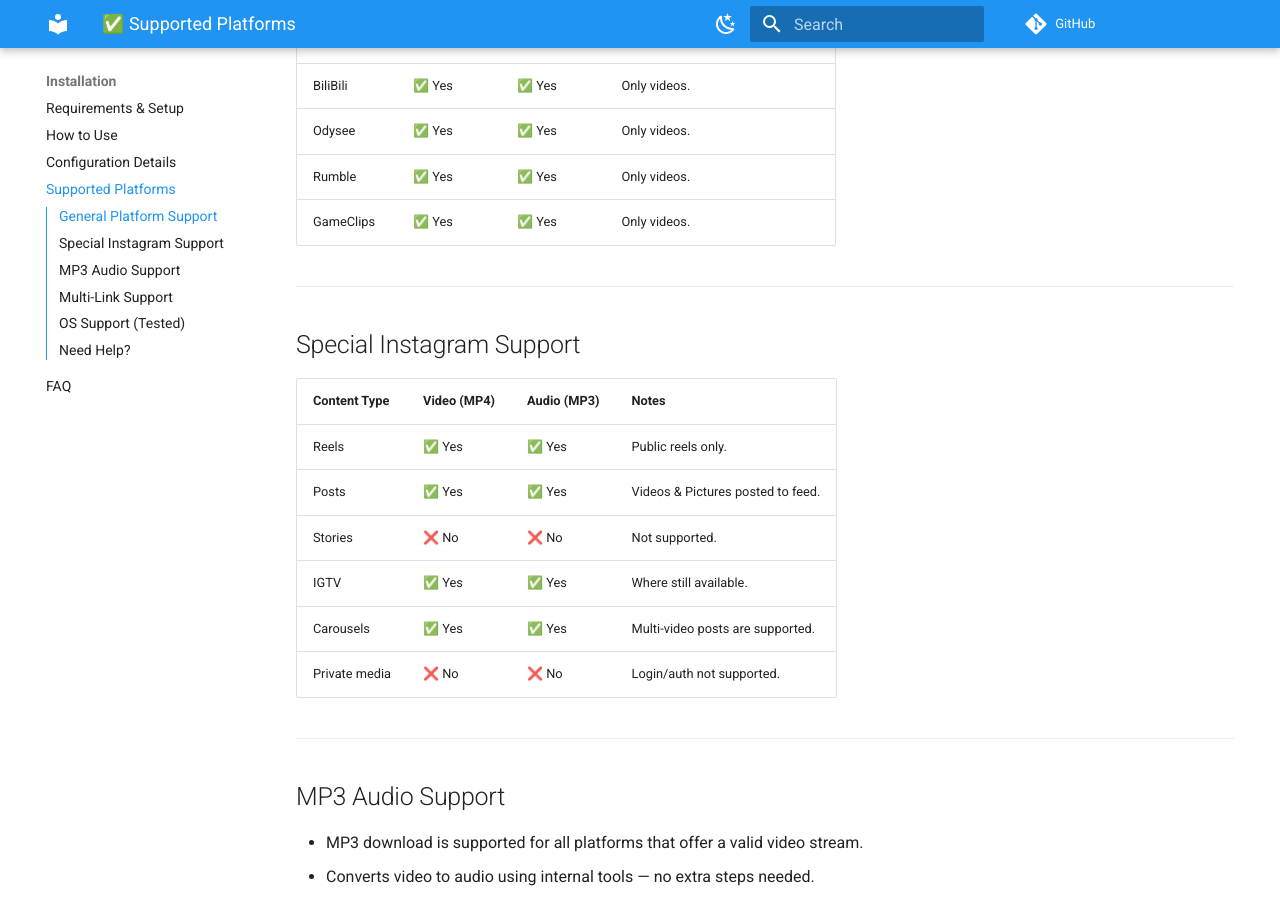
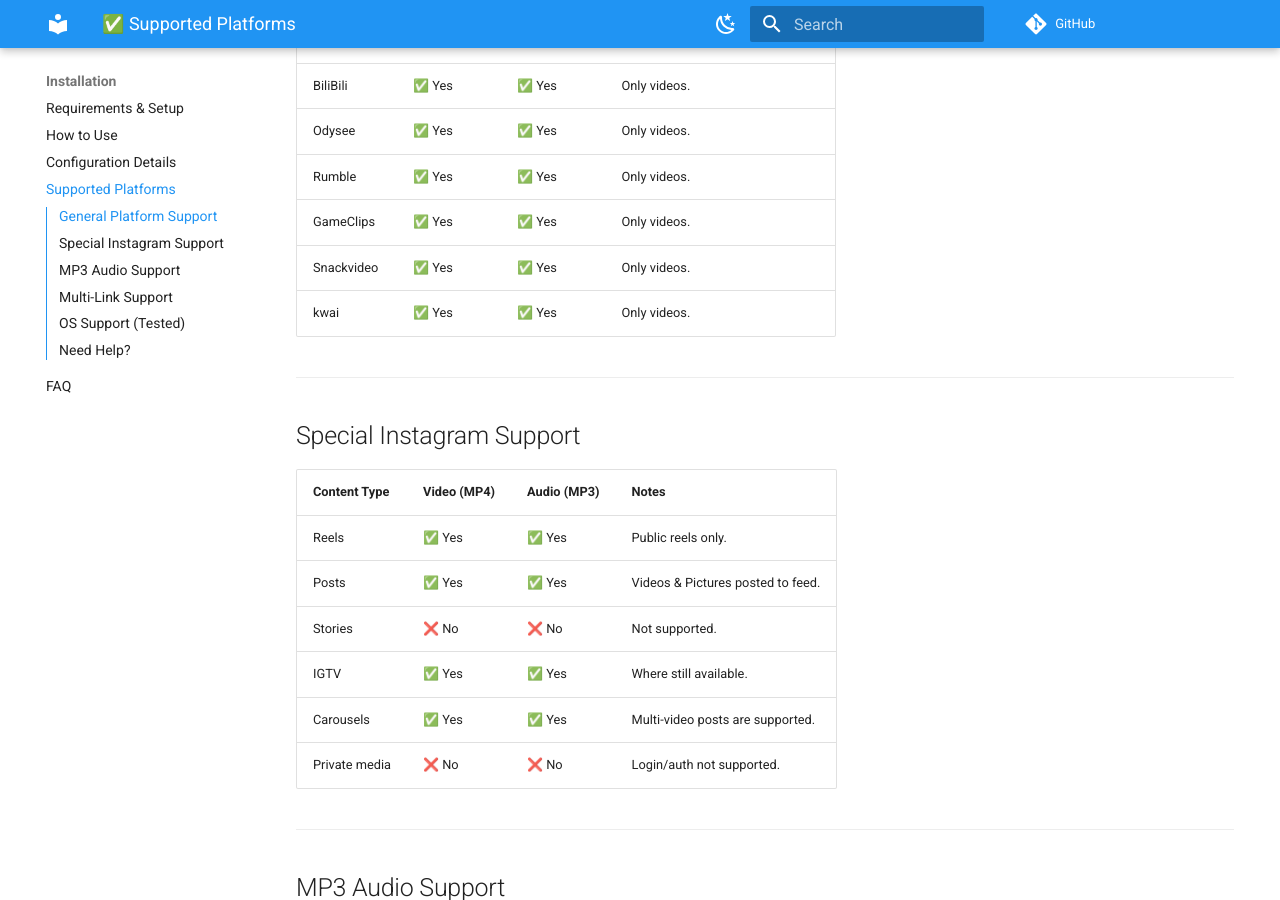
Before and after one commit to nayandas69/smd-docsite, an MkDocs documentation site: the page built from docs/supported-platforms.md, in a window 1280 px wide and 900 px high, scrolled down 924 px. Built offline with MkDocs 1.6.1 and Material for MkDocs 9.7.7, drawn with Linux system fonts in a browser that asks for light colours; comment, search, counter and statistics services are not loaded.

Commit message:
Add support for Snackvideo and kwai platforms in supported-platforms.md

```diff
--- a/docs/supported-platforms.md
+++ b/docs/supported-platforms.md
@@ -28,6 +28,8 @@
 | Odysee       | ✅ Yes       | ✅ Yes       | Only videos.                          |
 | Rumble       | ✅ Yes       | ✅ Yes       | Only videos.                          |
 | GameClips    | ✅ Yes       | ✅ Yes       | Only videos.                          |
+| Snackvideo   | ✅ Yes       | ✅ Yes       | Only videos.                          |
+| kwai         | ✅ Yes       | ✅ Yes       | Only videos.                          |
 
 ---
 
```
